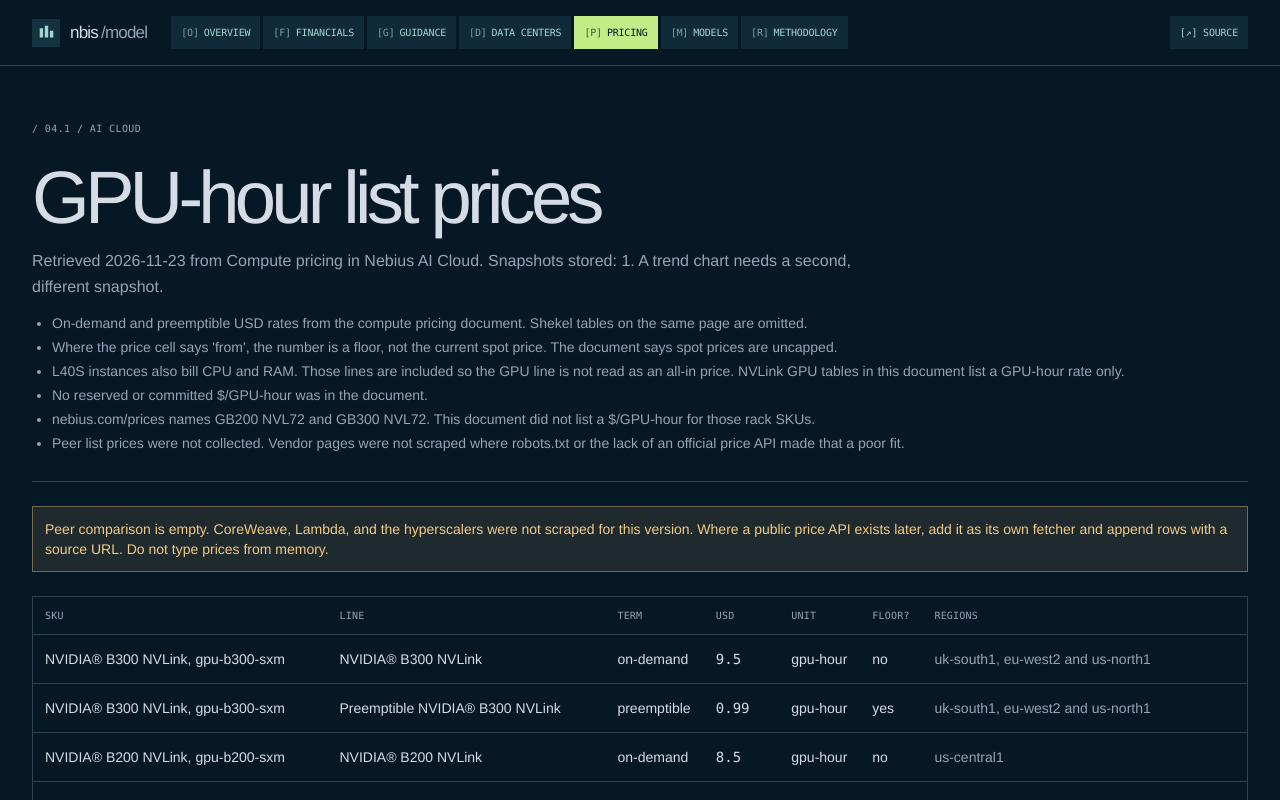
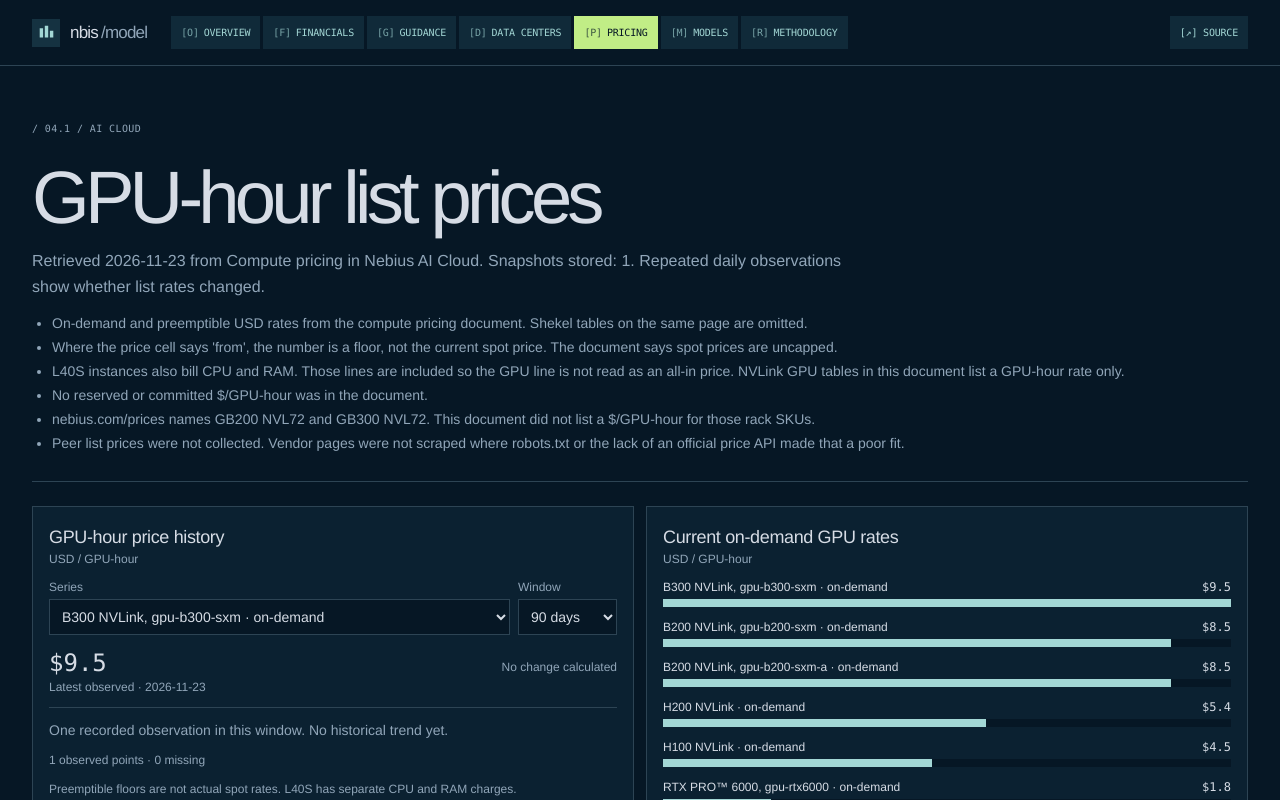
Before and after one commit to dfurry-boilermaker/nbismodel, a Next.js app: page /pricing/gpu in a window 1280 px wide. Shown: the top 800 px of the page. Built offline with nearby package versions, Linux system fonts and the light colour scheme.

Commit message:
Add interactive charts above existing pricing tables

```diff
--- a/app/pricing/gpu/page.tsx
+++ b/app/pricing/gpu/page.tsx
@@ -1,3 +1,4 @@
+import { GpuCharts } from "@/components/pricing-dashboard";
 import { gpuPrices } from "@/lib/load";
 
 export const metadata = { title: "GPU prices — Nebius model" };
@@ -13,7 +14,7 @@ export default function GpuPage() {
         <p className="mt-3 text-sm text-muted">
           Retrieved {gpuPrices.retrievedAt} from{" "}
           <a href={gpuPrices.sourceUrl}>{gpuPrices.sourceTitle}</a>. Snapshots stored:{" "}
-          {gpuPrices.snapshots.length}. A trend chart needs a second, different snapshot.
+          {gpuPrices.snapshots.length}. Repeated daily observations show whether list rates changed.
         </p>
         <ul className="mt-3 list-disc space-y-1 pl-5 text-sm text-muted">
           {gpuPrices.notes.map((note) => (
@@ -21,6 +22,7 @@ export default function GpuPage() {
           ))}
         </ul>
       </header>
+      <GpuCharts />
       {gpuPrices.peers.length === 0 ? (
         <p className="rounded-md border border-amber/40 bg-amber/10 p-3 text-sm text-amber">
           Peer comparison is empty. CoreWeave, Lambda, and the hyperscalers were not scraped
```
